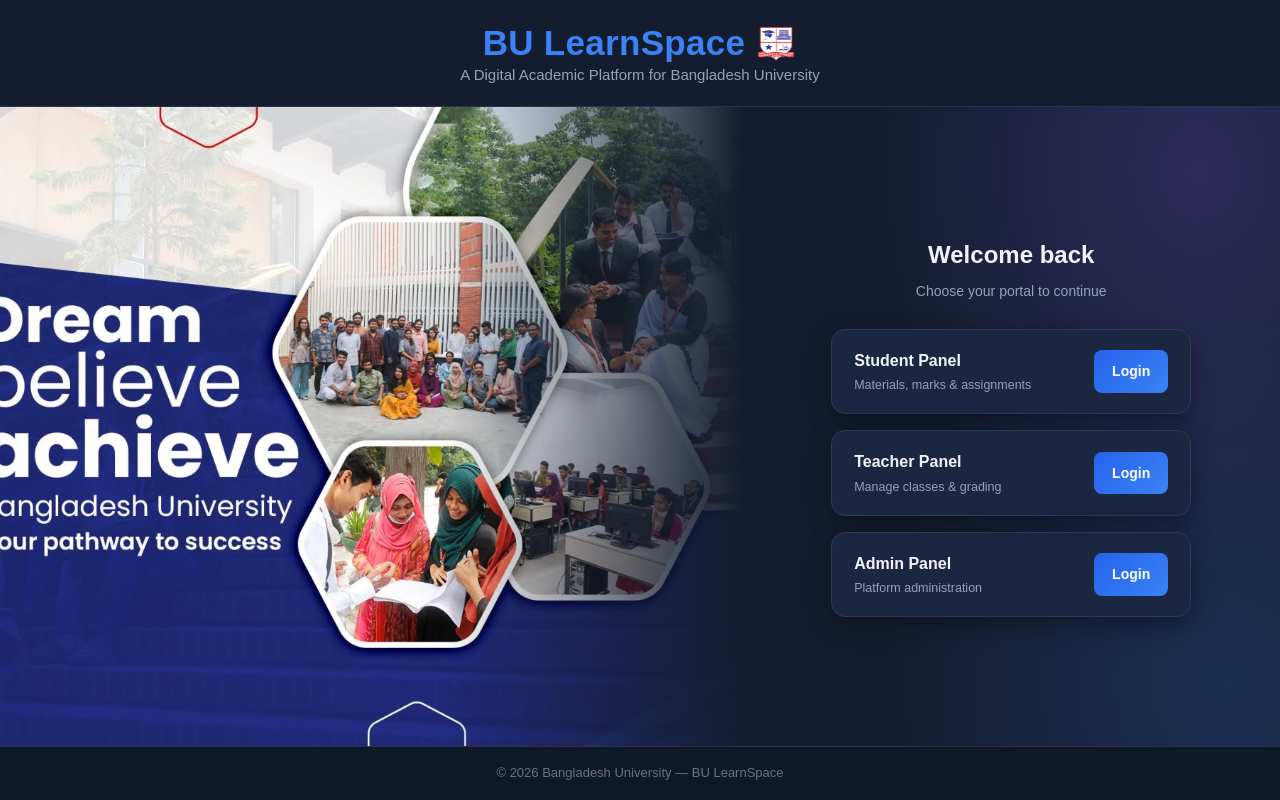
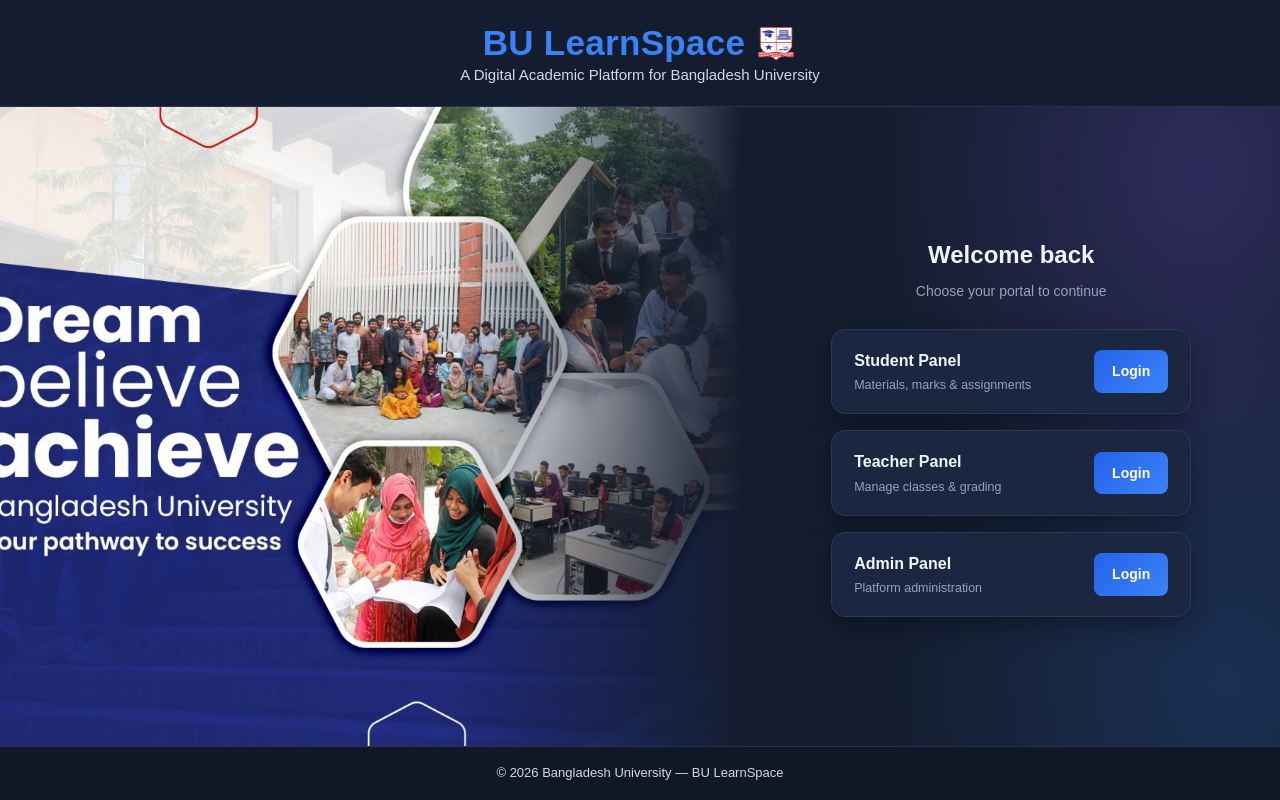
Before and after one commit to Shadhinbd/BU-LearnSpace, a PHP site: page / in a window 1280 px wide. Run offline with PHP 8.4, Linux system fonts and the light colour scheme.

Commit message:
UI Changes

```diff
--- a/index.php
+++ b/index.php
@@ -62,7 +62,7 @@ body {
 
 .site-subtitle {
     font-size: 15px;
-    color: #94a3b8;
+    color: #d3d9e2;
     margin-top: 2px;
 }
 
@@ -182,7 +182,7 @@ body {
 .site-footer {
     text-align: center;
     padding: 16px;
-    color: #64748b;
+    color: #d3d9e2;
     font-size: 13px;
     background: #101828;
     border-top: 1px solid #263449;
--- a/student/forgot_password.php
+++ b/student/forgot_password.php
@@ -146,7 +146,7 @@ if ($_SERVER['REQUEST_METHOD'] === 'POST' && isset($_POST['do_reset'])) {
   <form method="post">
     <input type="hidden" name="request_reset" value="1">
     <label>Email Address</label>
-    <input type="email" name="email" placeholder="student@bu.com" required autofocus>
+    <input type="email" name="email" placeholder="student@gmail.com" required autofocus>
     <button type="submit">Send Reset Link</button>
   </form>
   <a href="login.php" class="back">← Back to Login</a>
--- a/teacher/materials.php
+++ b/teacher/materials.php
@@ -336,7 +336,7 @@ $depts = $mysqli->query('SELECT * FROM departments');
             <label>Material File <?= $edit_material ? '(Leave blank to keep current)' : '' ?></label>
             <input type="file" name="file" <?= $edit_material ? '' : 'required' ?> accept=".pdf,.doc,.docx,.ppt,.pptx,.xls,.xlsx,.jpg,.jpeg,.png,.gif,.webp">
             <small style="color:#94a3b8;display:block;margin-top:6px;">
-              Supported: PDF, Word, PowerPoint, Excel, or image files. A cover thumbnail is generated automatically — no need to upload one.
+              Supported: PDF, Word, PowerPoint, Excel, or image files.
             </small>
           </div>
 
```
Also changed, not shown: uploads/1785755019_cover_6a70758be70d6.svg (renamed from uploads/1785144424_cover_6a672468a973d.svg), uploads/1785755084_cover_6a7075cc17350.svg (added), uploads/profile_photos/student_12_1785756264.jpeg (added), uploads/profile_photos/student_26_1785757157.jpeg (added), 4 other files.
